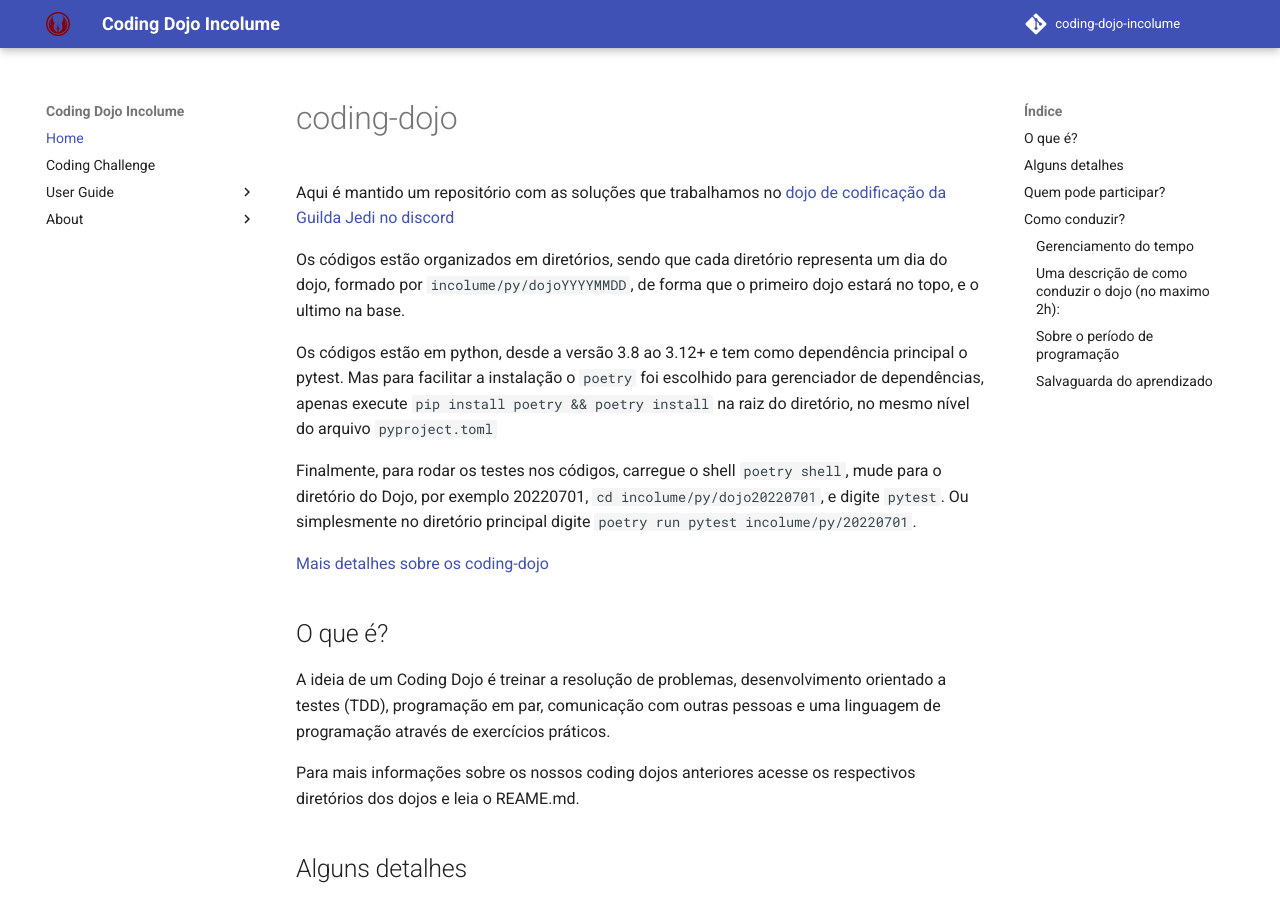
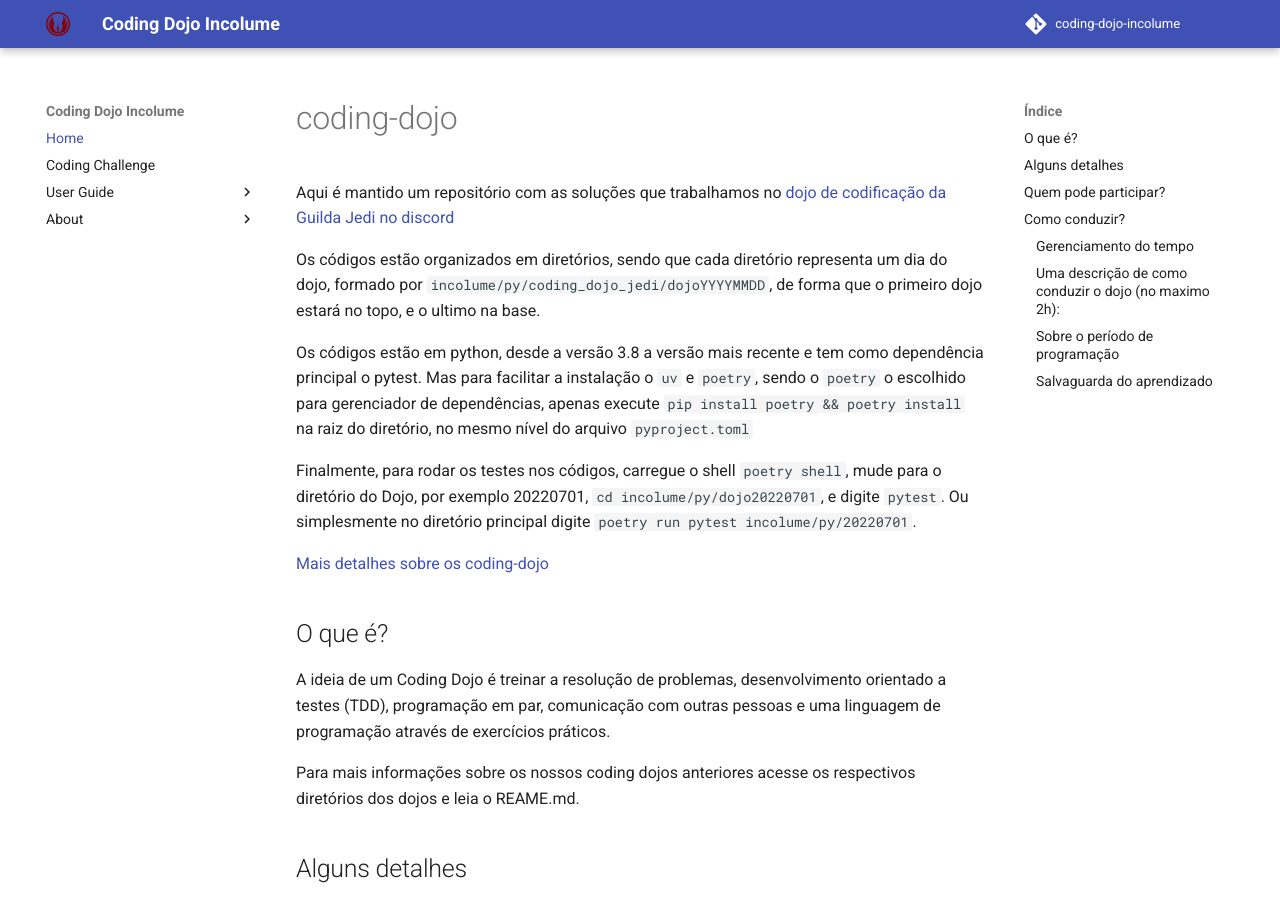
Before and after one commit to incolume-jedi/coding-dojo, an MkDocs documentation site: the page built from docs/index.md, in a window 1280 px wide and 900 px high. Built offline with MkDocs 1.6.1 and Material for MkDocs 9.7.7, drawn with Linux system fonts in a browser that asks for light colours; comment, search, counter and statistics services are not loaded.

Commit message:
doc: atualização da introdução ao dojo

```diff
--- a/docs/index.md
+++ b/docs/index.md
@@ -3,9 +3,9 @@
 Aqui é mantido um repositório com as soluções que trabalhamos no [dojo de codificação da Guilda Jedi no discord](https://discord.gg/qA8CBQHSbK)
 
 
-Os códigos estão organizados em diretórios, sendo que cada diretório representa um dia do dojo, formado por `incolume/py/dojoYYYYMMDD`, de forma que o primeiro dojo estará no topo, e o ultimo na base.
+Os códigos estão organizados em diretórios, sendo que cada diretório representa um dia do dojo, formado por `incolume/py/coding_dojo_jedi/dojoYYYYMMDD`, de forma que o primeiro dojo estará no topo, e o ultimo na base.
 
-Os códigos estão em python, desde a versão 3.8 ao 3.12+ e tem como dependência principal o pytest. Mas para facilitar a instalação o `poetry` foi escolhido para gerenciador de dependências, apenas execute `pip install poetry && poetry install` na raiz do diretório, no mesmo nível do arquivo `pyproject.toml`
+Os códigos estão em python, desde a versão 3.8 a versão mais recente e tem como dependência principal o pytest. Mas para facilitar a instalação o `uv` e `poetry`, sendo o `poetry` o escolhido para gerenciador de dependências, apenas execute `pip install poetry && poetry install` na raiz do diretório, no mesmo nível do arquivo `pyproject.toml`
 
 Finalmente, para rodar os testes nos códigos, carregue o shell `poetry shell`, mude para o diretório do Dojo, por exemplo 20220701, `cd incolume/py/dojo20220701`, e digite `pytest`. Ou simplesmente no diretório principal digite `poetry run pytest incolume/py/20220701`.
 
```
